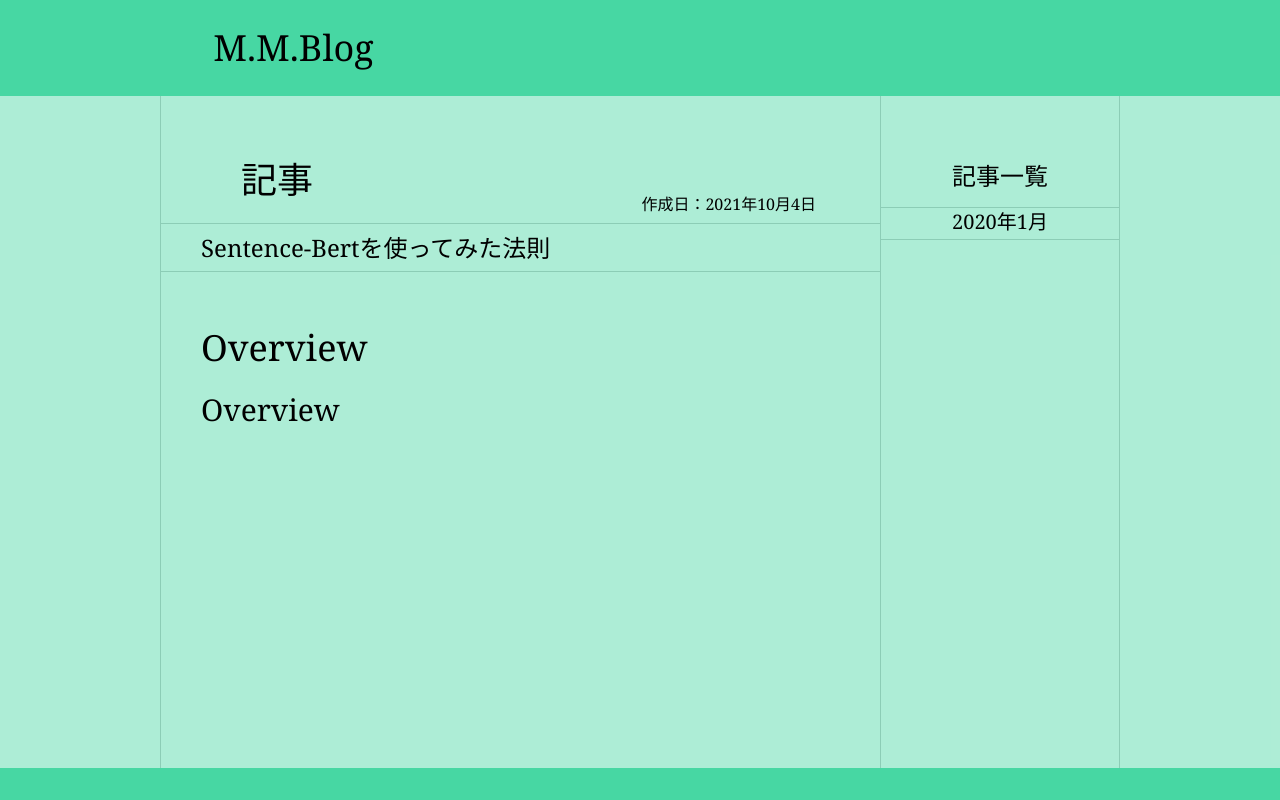
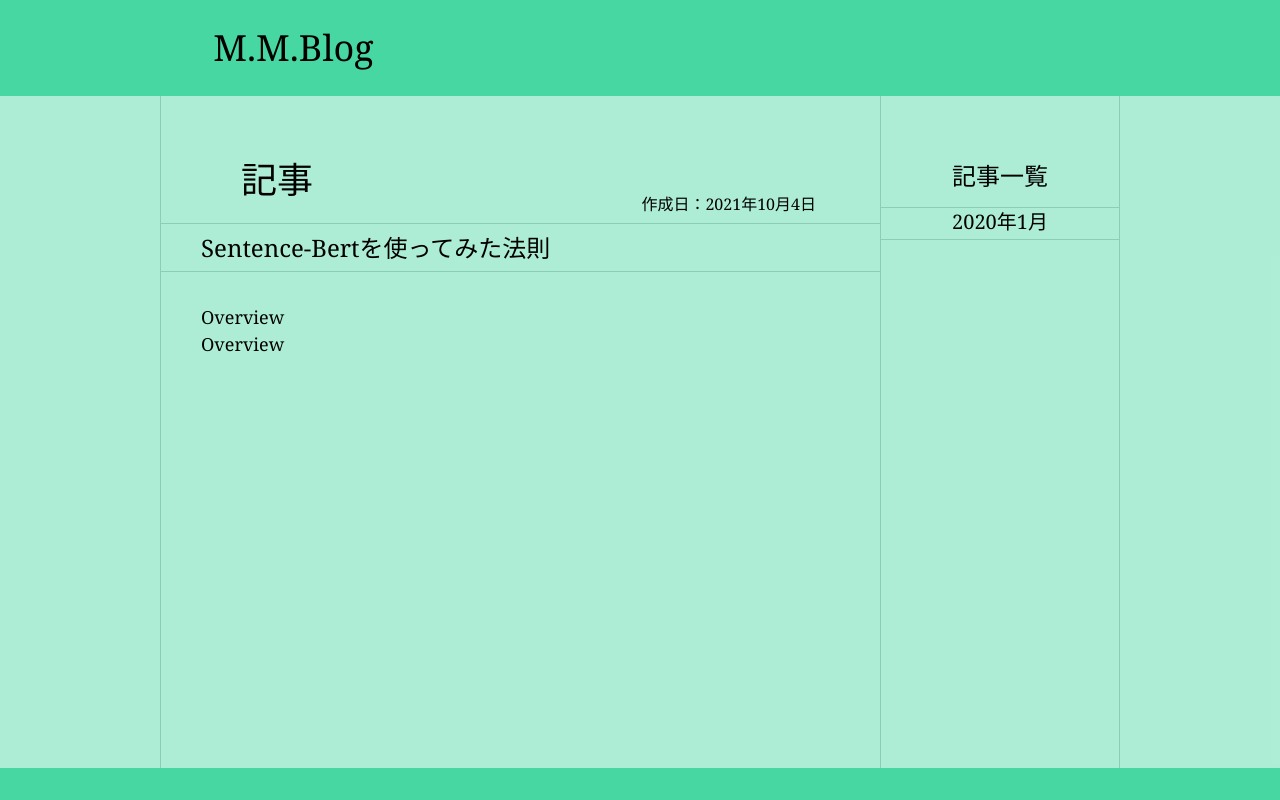
Before and after one commit to mtmtmshr/my_portfolio, a Next.js app in the folder my_portfolio_front/portfolio/: page /blog in a window 1280 px wide. Built offline with nearby package versions, Linux system fonts and the light colour scheme.

Commit message:
ReactMarkdownのエラーに対応

```diff
--- a/my_portfolio_front/portfolio/pages/blog.tsx
+++ b/my_portfolio_front/portfolio/pages/blog.tsx
@@ -16,12 +16,11 @@ const Blog: React.FC = () => {
                 </div>
                 <div className="w-3/12 border-b border-green-900 w-full h-12 border-opacity-20 pl-10 pt-2 text-2xl">Sentence-Bertを使ってみた法則</div>
                 <div className="w-3/12 w-full h-12 border-opacity-20 flex-1 py-8 px-10" style={{ fontSize: 18  }}>
-                <div className="markdown">
-                    <ReactMarkdown
-                    children={"# Overview\n## Overview"}
+                <ReactMarkdown
                     plugins={[gfm]}
-                    />
-                </div>
+                >
+                    {"# Overview\n## Overview"}
+                </ReactMarkdown>
                 </div>
             </div>
             <div className="w-3/12 border-l border-r border-green-900 border-opacity-20 text-center">
--- a/my_portfolio_front/portfolio/pages/blog/[id].tsx
+++ b/my_portfolio_front/portfolio/pages/blog/[id].tsx
@@ -22,9 +22,10 @@ const BlogDetail: React.FC<POST> = ( {id, title, body, created_at} ) => {
                 <div className="w-3/12 w-full h-12 border-opacity-20 flex-1 py-8 px-10">
                     <div className="markdown break-all">
                         <ReactMarkdown
-                            children={body}
                             plugins={[gfm]}
-                        />
+                        >
+                        {body}
+                        </ReactMarkdown>
                     </div>
                 </div>
                 <Link href="/"><button type="button" className="text-right text-xl underline pr-4 pb-4">記事一覧へ</button></Link>
```
